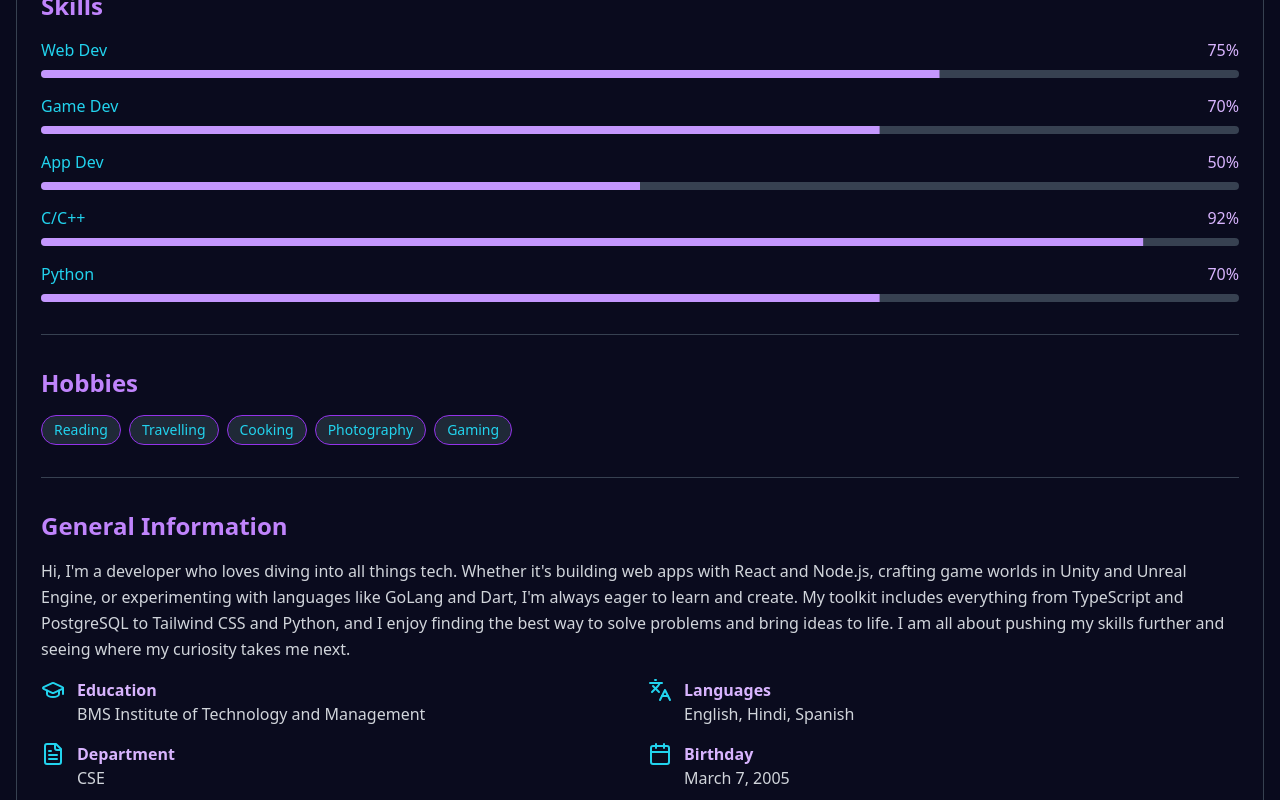
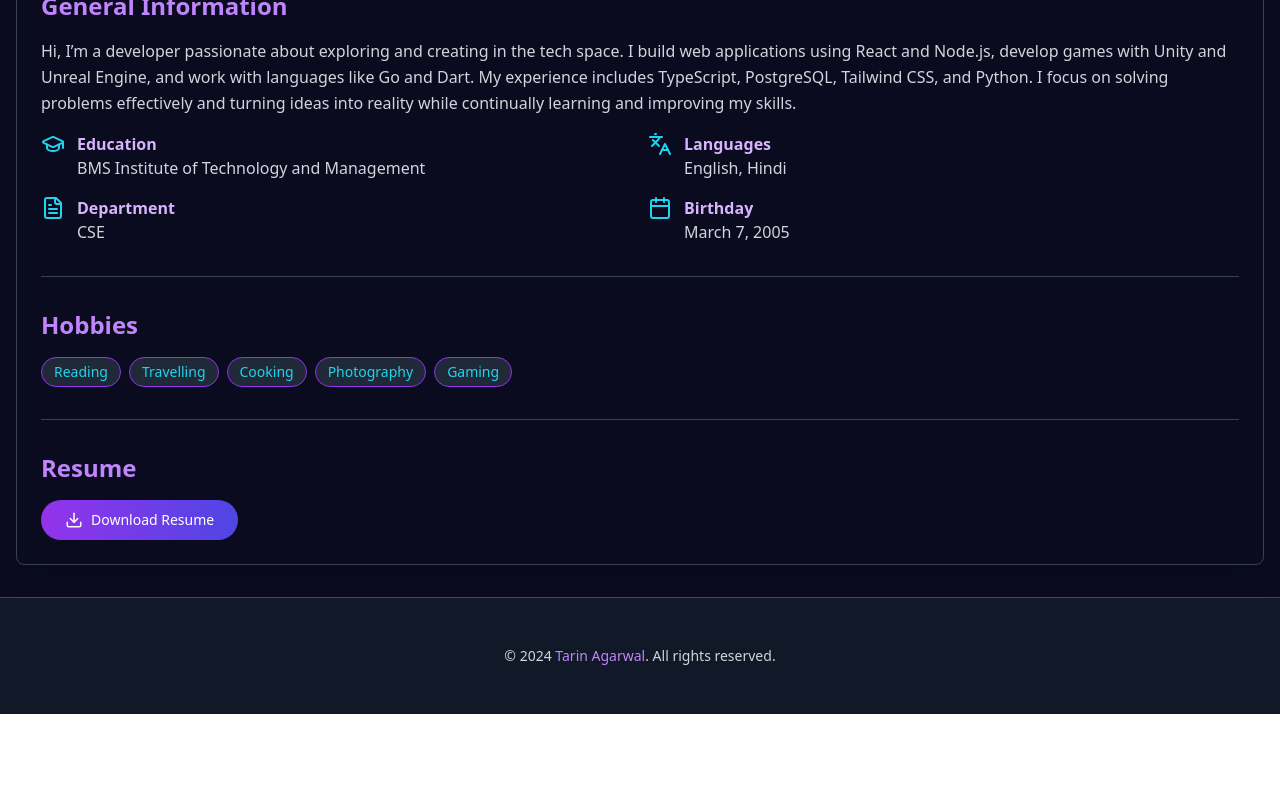
Before and after one commit to tarinagarwal/tarin-portfolio, a React (Vite) app: page /about-me in a window 1280 px wide. Shown: the part 580-1380 px from the top of the page. After the commit the page ends 1294 px from the top, so only its background shows below. Built offline with nearby package versions, Linux system fonts and the light colour scheme.

Commit message:
minor changes

```diff
--- a/src/pages/About/About.tsx
+++ b/src/pages/About/About.tsx
@@ -7,7 +7,6 @@ import {
   CardHeader,
   CardTitle,
 } from "@/components/ui/card";
-import { Progress } from "@/components/ui/progress";
 import { Separator } from "@/components/ui/separator";
 
 import { toast, ToastContainer } from "react-toastify";
@@ -134,70 +133,20 @@ const About: React.FC = () => {
                   <motion.div
                     initial={{ opacity: 0 }}
                     animate={{ opacity: 1 }}
-                    transition={{ duration: 0.5, delay: 0.2 }}
-                  >
-                    <h2 className="text-2xl font-semibold mb-4 text-purple-400">
-                      Skills
-                    </h2>
-                    <ul className="space-y-4">
-                      {user.skills.map((skill, skillIndex) => (
-                        <li key={skillIndex} className="space-y-2">
-                          <div className="flex justify-between">
-                            <span className="font-medium text-cyan-400">
-                              {skill.name}
-                            </span>
-                            <span className="text-purple-300">
-                              {skill.progress}%
-                            </span>
-                          </div>
-                          <Progress
-                            value={skill.progress}
-                            className="h-2 bg-gray-700"
-                          />
-                        </li>
-                      ))}
-                    </ul>
-                  </motion.div>
-                  <Separator className="bg-gray-700" />
-                  <motion.div
-                    initial={{ opacity: 0 }}
-                    animate={{ opacity: 1 }}
-                    transition={{ duration: 0.5, delay: 0.4 }}
-                  >
-                    <h2 className="text-2xl font-semibold mb-4 text-purple-400">
-                      Hobbies
-                    </h2>
-                    <div className="flex flex-wrap gap-2">
-                      {user.hobbies.map((hobby, hobbyIndex) => (
-                        <span
-                          key={hobbyIndex}
-                          className="px-3 py-1 bg-gray-800 rounded-full text-sm text-cyan-400 border border-purple-600"
-                        >
-                          {hobby}
-                        </span>
-                      ))}
-                    </div>
-                  </motion.div>
-                  <Separator className="bg-gray-700" />
-                  <motion.div
-                    initial={{ opacity: 0 }}
-                    animate={{ opacity: 1 }}
                     transition={{ duration: 0.5, delay: 0.6 }}
                   >
                     <h2 className="text-2xl font-semibold mb-4 text-purple-400">
                       General Information
                     </h2>
                     <p className="text-gray-300 leading-relaxed mb-4">
-                      Hi, I'm a developer who loves diving into all things tech.
-                      Whether it's building web apps with React and Node.js,
-                      crafting game worlds in Unity and Unreal Engine, or
-                      experimenting with languages like GoLang and Dart, I'm
-                      always eager to learn and create. My toolkit includes
-                      everything from TypeScript and PostgreSQL to Tailwind CSS
-                      and Python, and I enjoy finding the best way to solve
-                      problems and bring ideas to life. I am all about pushing
-                      my skills further and seeing where my curiosity takes me
-                      next.
+                      Hi, I’m a developer passionate about exploring and
+                      creating in the tech space. I build web applications using
+                      React and Node.js, develop games with Unity and Unreal
+                      Engine, and work with languages like Go and Dart. My
+                      experience includes TypeScript, PostgreSQL, Tailwind CSS,
+                      and Python. I focus on solving problems effectively and
+                      turning ideas into reality while continually learning and
+                      improving my skills.
                     </p>
                     <div className="grid grid-cols-2 gap-4">
                       {[
@@ -210,7 +159,7 @@ const About: React.FC = () => {
                         {
                           icon: <Languages className="text-cyan-400" />,
                           label: "Languages",
-                          value: "English, Hindi, Spanish",
+                          value: "English, Hindi",
                         },
 
                         {
@@ -240,6 +189,27 @@ const About: React.FC = () => {
                   <motion.div
                     initial={{ opacity: 0 }}
                     animate={{ opacity: 1 }}
+                    transition={{ duration: 0.5, delay: 0.4 }}
+                  >
+                    <h2 className="text-2xl font-semibold mb-4 text-purple-400">
+                      Hobbies
+                    </h2>
+                    <div className="flex flex-wrap gap-2">
+                      {user.hobbies.map((hobby, hobbyIndex) => (
+                        <span
+                          key={hobbyIndex}
+                          className="px-3 py-1 bg-gray-800 rounded-full text-sm text-cyan-400 border border-purple-600"
+                        >
+                          {hobby}
+                        </span>
+                      ))}
+                    </div>
+                  </motion.div>
+                  <Separator className="bg-gray-700" />
+
+                  <motion.div
+                    initial={{ opacity: 0 }}
+                    animate={{ opacity: 1 }}
                     transition={{ duration: 0.5, delay: 0.8 }}
                   >
                     <h2 className="text-2xl font-semibold mb-4 text-purple-400">
--- a/src/pages/Home/Home.tsx
+++ b/src/pages/Home/Home.tsx
@@ -41,7 +41,7 @@ const projects: Project[] = [
     src: "https://i.ibb.co/nbbtgrg/image.png",
     link: "https://hirex-gilt.vercel.app/",
     repo: "https://github.com/tarinagarwal/HireX",
-    title: "HireX",
+    title: "HireX (Web App)",
     description:
       "A job portal application where recruiters can easily post jobs, track hiring status (open or closed), and review applications with a single click. Job seekers can browse job listings, save opportunities for later, and apply quickly with one click.",
     skills: [
@@ -59,7 +59,7 @@ const projects: Project[] = [
     src: "https://i.ibb.co/fMz22BS/image.png",
     link: "https://calamitiq.netlify.app/",
     repo: "https://github.com/tarinagarwal/CalamitiQ.git",
-    title: "CalamitiQ",
+    title: "CalamitiQ (Web App)",
     description:
       "A website that revolutionizes disaster preparedness with real-time shelter info, disaster tracking, and alerts. An interactive map shows nearby shelters with live updates, while dashboards keep you informed about ongoing emergencies. Educational resources and an AI chatbot provide essential skills and instant support.",
     skills: [
@@ -75,11 +75,21 @@ const projects: Project[] = [
   },
   {
     id: 3,
-    src: "https://i.ibb.co/X5SYpRs/Whats-App-Image-2024-06-19-at-22-42-36-ba764734.jpg",
-    link: "https://tarinagarwal.itch.io/paint-the-walls-red",
-    title: "Paint The Walls Red",
-    description: "A strategic game created with Unity Engine.",
-    skills: ["Unity 3D"],
+    src: "https://i.ibb.co/WWSXRHY/image.png",
+    link: "https://medify-web.vercel.app/",
+    repo: "https://github.com/tarinagarwal/medify",
+    title: "Medify (Web App)",
+    description:
+      "A patient management system with detailed registration with personal and medical information with identification proof, digital appointment booking with an option to select preferred time and date and a admin dashboard. Patients will be notified about their appointment application status",
+    skills: [
+      "Next.js",
+      "Appwrite",
+      "Twilio",
+      "Tailwind CSS",
+      "Typescript",
+      "Frontend Development",
+      "Backend Development",
+    ],
   },
 ];
 
--- a/src/pages/Projects/Projects.tsx
+++ b/src/pages/Projects/Projects.tsx
@@ -29,17 +29,17 @@ const projects: Project[] = [
     src: "https://i.ibb.co/nbbtgrg/image.png",
     link: "https://hirex-gilt.vercel.app/",
     repo: "https://github.com/tarinagarwal/HireX",
-    title: "HireX",
+    title: "HireX (Web App)",
     description:
       "A job portal application where recruiters can easily post jobs, track hiring status (open or closed), and review applications with a single click. Job seekers can browse job listings, save opportunities for later, and apply quickly with one click.",
     skills: [
       "React",
       "Javascript",
-      "Frontend Development",
-      "Backend Development",
       "Supabase",
       "Clerk Auth",
       "Tailwind CSS",
+      "Frontend Development",
+      "Backend Development",
     ],
   },
   {
@@ -47,7 +47,7 @@ const projects: Project[] = [
     src: "https://i.ibb.co/fMz22BS/image.png",
     link: "https://calamitiq.netlify.app/",
     repo: "https://github.com/tarinagarwal/CalamitiQ.git",
-    title: "CalamitiQ",
+    title: "CalamitiQ (Web App)",
     description:
       "A website that revolutionizes disaster preparedness with real-time shelter info, disaster tracking, and alerts. An interactive map shows nearby shelters with live updates, while dashboards keep you informed about ongoing emergencies. Educational resources and an AI chatbot provide essential skills and instant support.",
     skills: [
@@ -55,17 +55,17 @@ const projects: Project[] = [
       "NodeJs",
       "ExpressJs",
       "Javascript",
+      "Tailwind CSS",
+      "Gemini",
       "Frontend Development",
       "Backend Development",
-      "Tailwind CSS",
-      "Gemini",
     ],
   },
   {
     id: 3,
     src: "https://i.ibb.co/X5SYpRs/Whats-App-Image-2024-06-19-at-22-42-36-ba764734.jpg",
     link: "https://tarinagarwal.itch.io/paint-the-walls-red",
-    title: "Paint The Walls Red",
+    title: "Paint The Walls Red (Game)",
     description: "A strategic game created with Unity Engine.",
     skills: ["Unity 3D"],
   },
@@ -73,7 +73,7 @@ const projects: Project[] = [
     id: 4,
     src: "https://i.ibb.co/kJ2hFRf/Whats-App-Image-2024-09-06-at-19-32-00-47692761.jpg",
     repo: "https://github.com/tarinagarwal/ShopScribe.git",
-    title: "ShopScribe",
+    title: "ShopScribe (Mobile App)",
     description:
       "Keep a track of your all the shopping lists with this amazing application!",
     skills: ["Dart", "Flutter"],
@@ -82,10 +82,46 @@ const projects: Project[] = [
     id: 5,
     src: "https://i.ibb.co/mGrSNLz/Whats-App-Image-2024-09-06-at-19-44-02-3cdd03c8.jpg",
     repo: "https://github.com/tarinagarwal/Tic-Tac-Toe.git",
-    title: "Tic Tac Toe",
+    title: "Tic Tac Toe (Mobile App)",
     description:
       "A basic Tic Tac Toe game with two modes: 2-player and single-player. In single-player mode, the game features a basic AI opponent.",
     skills: ["Dart", "Flutter"],
+  },
+  {
+    id: 6,
+    src: "https://i.ibb.co/yPc4mwL/image.png",
+    link: "https://bio-scribe.vercel.app/",
+    repo: "https://github.com/tarinagarwal/BioScribe",
+    title: "BioScribe (Web App)",
+    description:
+      "Ever faced problems writing bios for your social media platform? We've got you! Here is our AI-powered bio enhancer. Get your bio crafted without any buzzwords.",
+    skills: [
+      "Next.js",
+      "Groq LLM",
+      "Gen AI",
+      "Tailwind CSS",
+      "Typescript",
+      "Frontend Development",
+      "Backend Development",
+    ],
+  },
+  {
+    id: 7,
+    src: "https://i.ibb.co/WWSXRHY/image.png",
+    link: "https://medify-web.vercel.app/",
+    repo: "https://github.com/tarinagarwal/medify",
+    title: "Medify (Web App)",
+    description:
+      "A patient management system with detailed registration with personal and medical information with identification proof, digital appointment booking with an option to select preferred time and date and a admin dashboard. Patients will be notified about their appointment application status",
+    skills: [
+      "Next.js",
+      "Appwrite",
+      "Twilio",
+      "Tailwind CSS",
+      "Typescript",
+      "Frontend Development",
+      "Backend Development",
+    ],
   },
 ];
 
```
